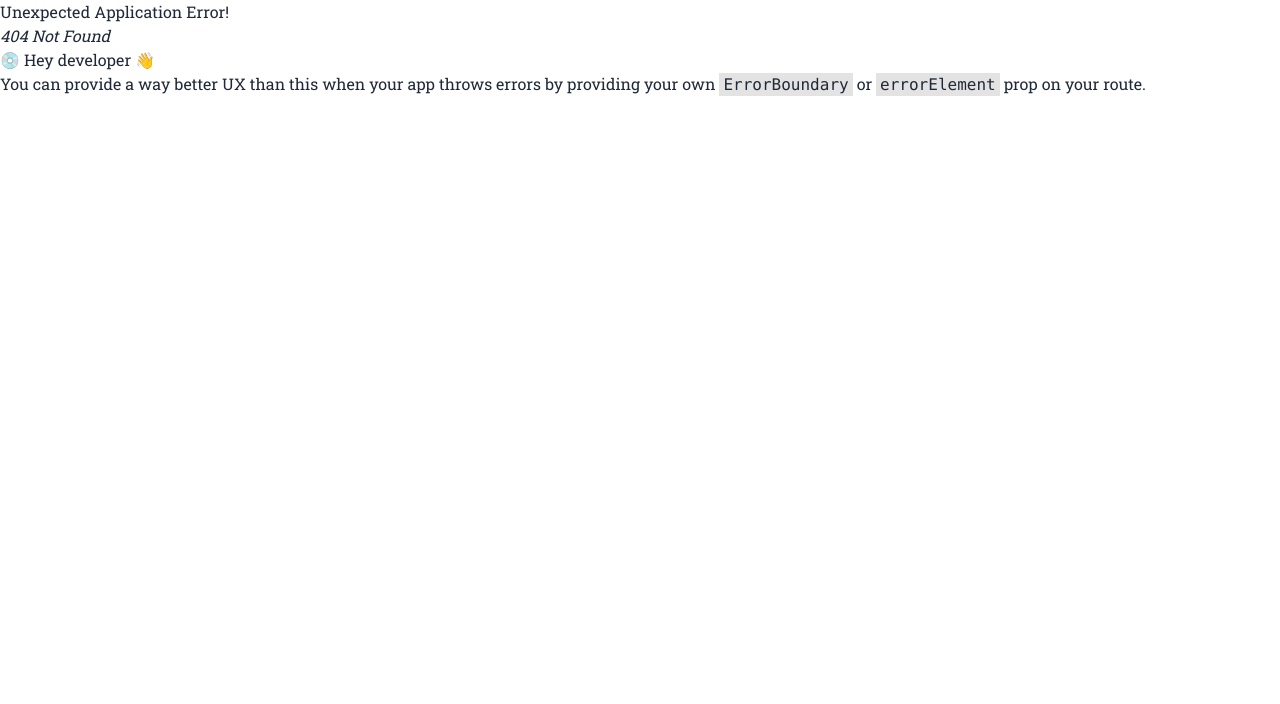
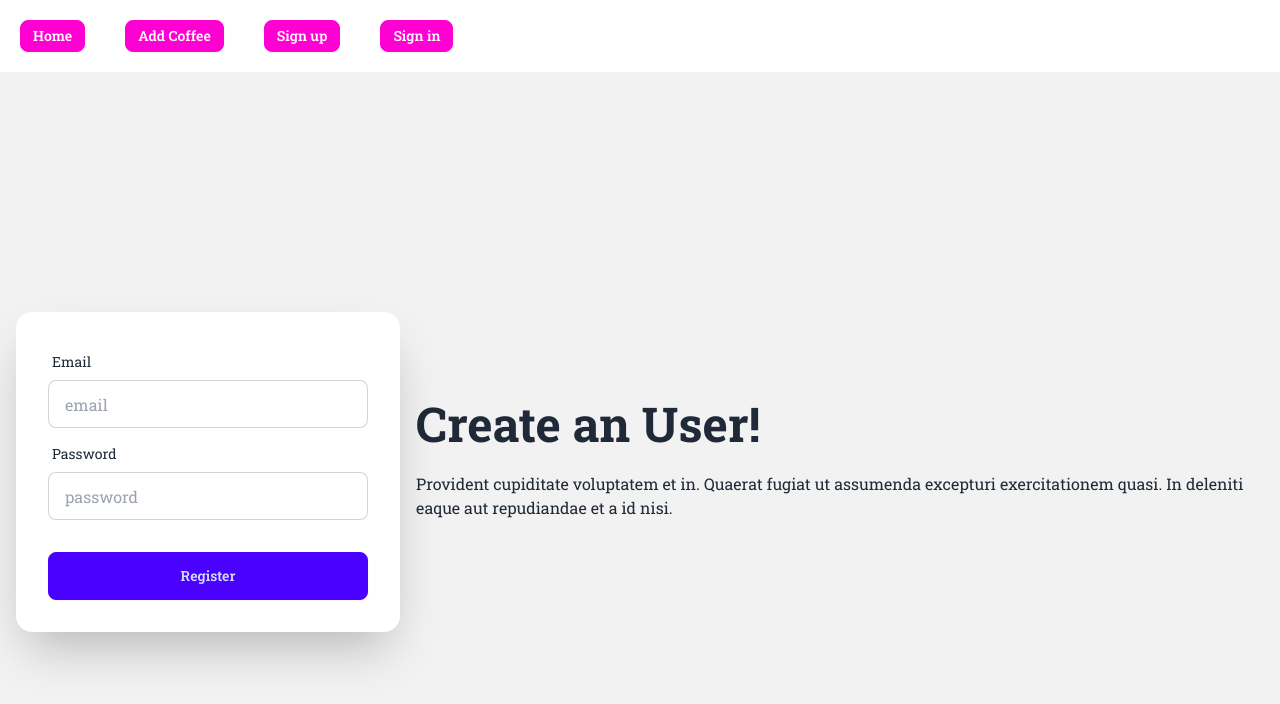
Before and after one commit to ahshobuj1/coffee-store-espresso-emporium-client, a React (Vite) app: page /signup in a window 1280 px wide. Before the commit this address had no page. Shown: the top 704 px of the page. Built offline with nearby package versions, Linux system fonts and the light colour scheme; no server answers.

Commit message:
set firebase authentication, sign in and sign up setup

```diff
--- a/package.json
+++ b/package.json
@@ -10,6 +10,7 @@
     "preview": "vite preview"
   },
   "dependencies": {
+    "firebase": "^10.13.0",
     "localforage": "^1.10.0",
     "match-sorter": "^6.3.4",
     "prop-types": "^15.8.1",
--- a/src/App.jsx
+++ b/src/App.jsx
@@ -11,6 +11,14 @@ function App() {
                 <NavLink to="/add-coffee" className="btn  btn-sm btn-secondary">
                     Add Coffee
                 </NavLink>
+
+                <NavLink to="/signup" className="btn  btn-sm btn-secondary">
+                    Sign up
+                </NavLink>
+
+                <NavLink to="/signin" className="btn  btn-sm btn-secondary">
+                    Sign in
+                </NavLink>
             </div>
             <Outlet />
         </div>
--- /dev/null
+++ b/src/Providers/AuthProvider.jsx
@@ -0,0 +1,29 @@
+import {createContext, useState} from 'react';
+import PropTypes from 'prop-types'; // ES6
+import auth from '../firebase/firebase.config';
+import {createUserWithEmailAndPassword} from 'firebase/auth';
+
+export const AuthContext = createContext();
+
+const AuthProvider = ({children}) => {
+    //const [user, setUser] = useState('');
+    const [loader, setLoader] = useState(true);
+
+    // Create user with email password
+    const signUpWithEmail = (email, password) => {
+        setLoader(true);
+        return createUserWithEmailAndPassword(auth, email, password);
+    };
+
+    const authInfo = {loader, signUpWithEmail};
+
+    return (
+        <AuthContext.Provider value={authInfo}>{children}</AuthContext.Provider>
+    );
+};
+
+export default AuthProvider;
+
+AuthProvider.propTypes = {
+    children: PropTypes.node,
+};
--- /dev/null
+++ b/src/components/SignIn/SignIn.jsx
@@ -0,0 +1,5 @@
+const SignIn = () => {
+    return <div>SignIn</div>;
+};
+
+export default SignIn;
--- /dev/null
+++ b/src/components/SignUp/SignUp.jsx
@@ -0,0 +1,72 @@
+import {useContext} from 'react';
+import {AuthContext} from '../../Providers/AuthProvider';
+
+const SignUp = () => {
+    const {signUpWithEmail} = useContext(AuthContext);
+
+    const handleFormValue = (e) => {
+        e.preventDefault();
+        const form = e.target;
+        const email = form.email.value;
+        const password = form.password.value;
+        console.log(email, password);
+
+        signUpWithEmail(email, password)
+            .then((result) => {
+                console.log('user created', result.user);
+            })
+            .catch((err) => console.log(err.message));
+    };
+
+    return (
+        <div>
+            <div className="hero bg-base-200 min-h-screen">
+                <div className="hero-content flex-col lg:flex-row-reverse">
+                    <div className="text-center lg:text-left">
+                        <h1 className="text-5xl font-bold">Create an User!</h1>
+                        <p className="py-6">
+                            Provident cupiditate voluptatem et in. Quaerat
+                            fugiat ut assumenda excepturi exercitationem quasi.
+                            In deleniti eaque aut repudiandae et a id nisi.
+                        </p>
+                    </div>
+                    <div className="card bg-base-100 w-full max-w-sm shrink-0 shadow-2xl">
+                        <form onSubmit={handleFormValue} className="card-body">
+                            <div className="form-control">
+                                <label className="label">
+                                    <span className="label-text">Email</span>
+                                </label>
+                                <input
+                                    name="email"
+                                    type="email"
+                                    placeholder="email"
+                                    className="input input-bordered"
+                                    required
+                                />
+                            </div>
+                            <div className="form-control">
+                                <label className="label">
+                                    <span className="label-text">Password</span>
+                                </label>
+                                <input
+                                    name="password"
+                                    type="password"
+                                    placeholder="password"
+                                    className="input input-bordered"
+                                    required
+                                />
+                            </div>
+                            <div className="form-control mt-6">
+                                <button className="btn btn-primary">
+                                    Register
+                                </button>
+                            </div>
+                        </form>
+                    </div>
+                </div>
+            </div>
+        </div>
+    );
+};
+
+export default SignUp;
--- /dev/null
+++ b/src/firebase/firebase.config.js
@@ -0,0 +1,22 @@
+// Import the functions you need from the SDKs you need
+import {initializeApp} from 'firebase/app';
+import {getAuth} from 'firebase/auth';
+
+// TODO: Add SDKs for Firebase products that you want to use
+// https://firebase.google.com/docs/web/setup#available-libraries
+
+// Your web app's Firebase configuration
+const firebaseConfig = {
+    apiKey: import.meta.env.VITE_APIKEY,
+    authDomain: import.meta.env.VITE_AUTHDOMAIN,
+    projectId: import.meta.env.VITE_PROJECTID,
+    storageBucket: import.meta.env.VITE_STORAGEBUCKET,
+    messagingSenderId: import.meta.env.VITE_MESSAGINGSENDERID,
+    appId: import.meta.env.VITE_APPID,
+};
+
+// Initialize Firebase
+const app = initializeApp(firebaseConfig);
+const auth = getAuth(app);
+
+export default auth;
```
Also changed, not shown: src/main.jsx (+14 -1 lines), 1 other file (tests, documents, lock files or other folders).
